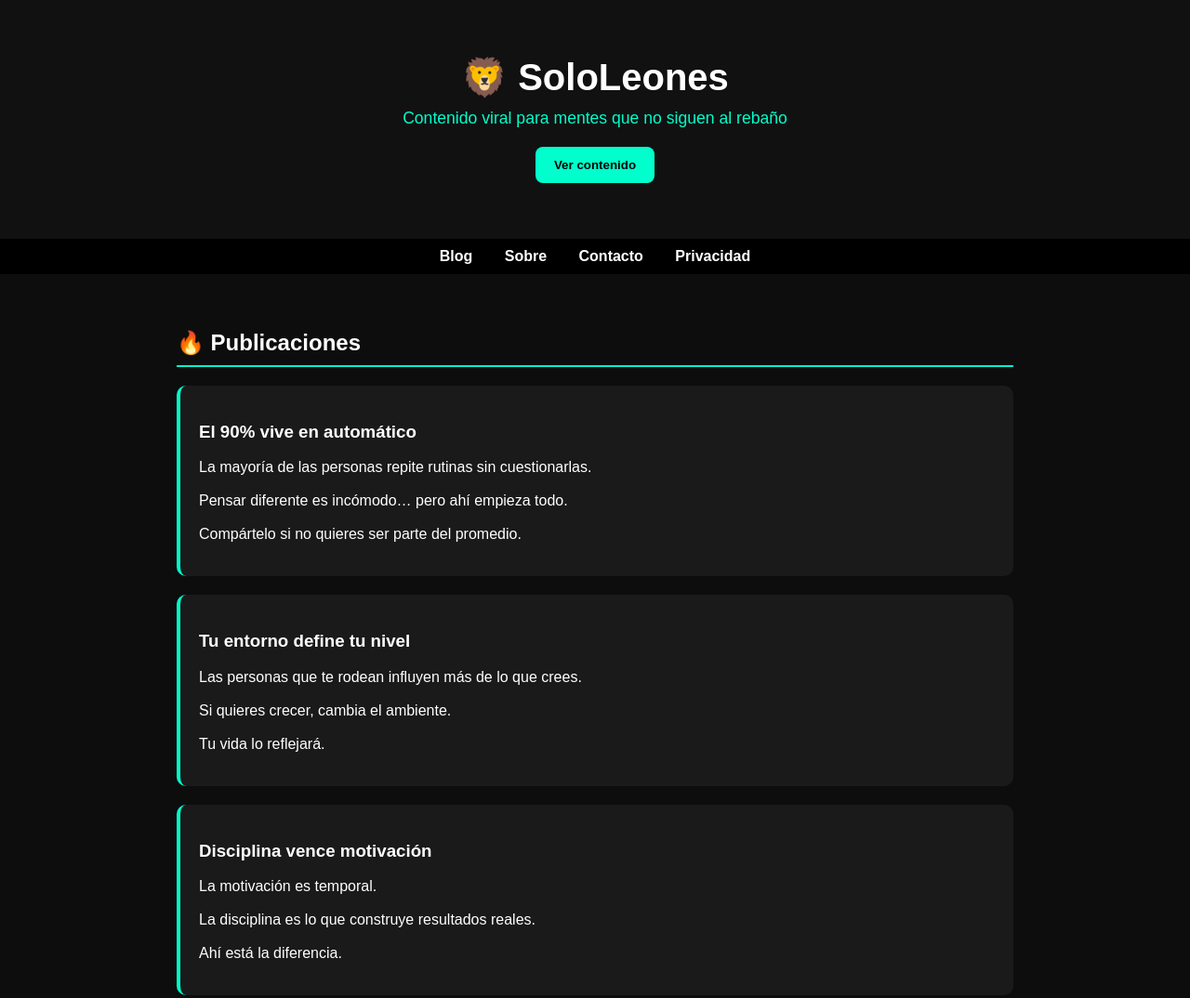
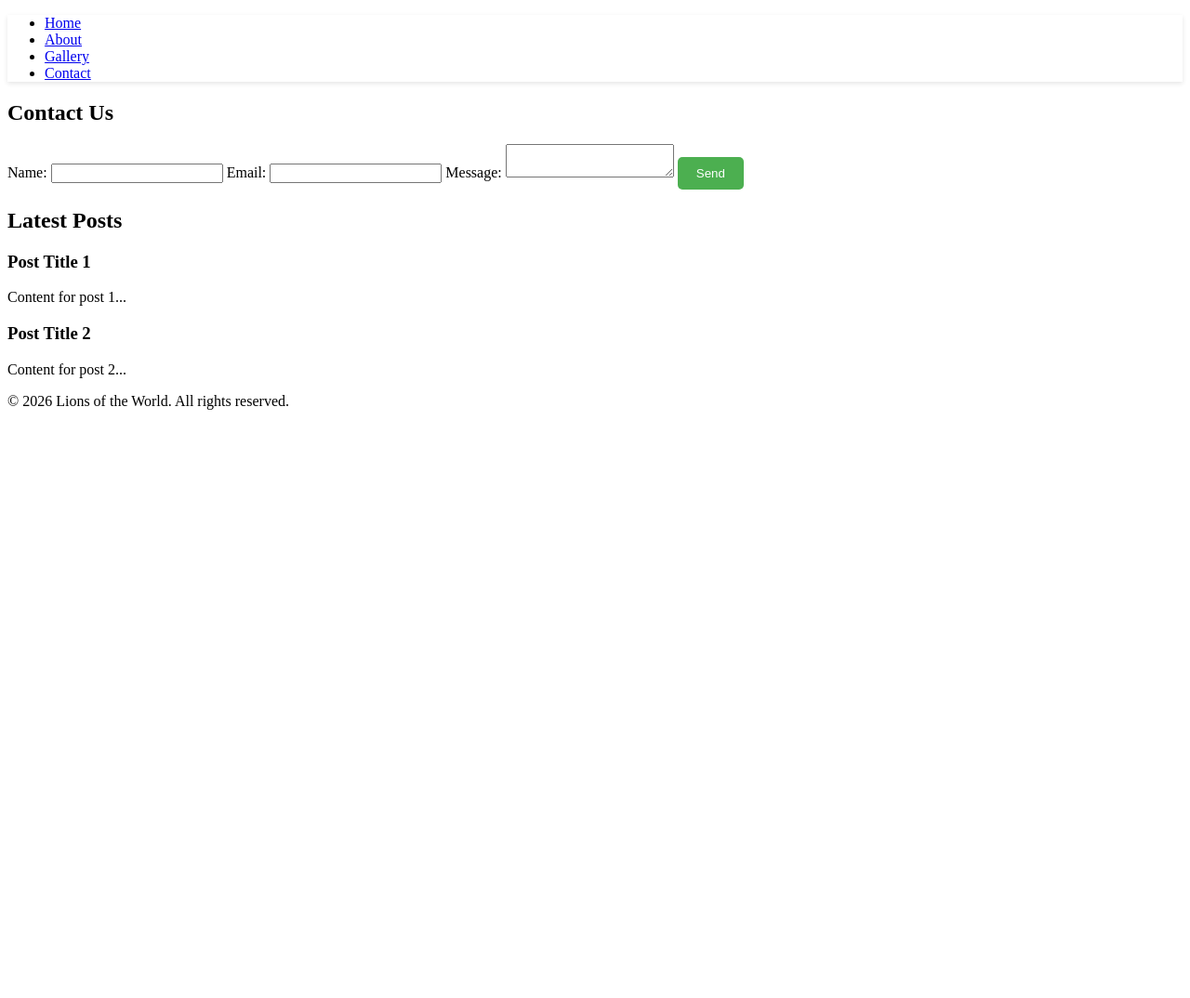
Before and after one commit to fileina/lionsder, a plain HTML site: page index.html in a window 1280 px wide. Shown: the top 1074 px of the page at 93% size. After the commit the page ends 800 px from the top, so only its background shows below. Drawn offline with Linux system fonts and the light colour scheme.

```diff
--- a/index.html
+++ b/index.html
@@ -1,267 +1,80 @@
 <!DOCTYPE html>
-<html lang="es">
+<html lang="en">
 <head>
     <meta charset="UTF-8">
     <meta name="viewport" content="width=device-width, initial-scale=1.0">
-<meta name="description" content="SoloLeones - Contenido viral para mentes que no siguen al rebaño. Ideas directas sobre disciplina, mentalidad y crecimiento personal.">
-<meta name="keywords" content="mentalidad, disciplina, crecimiento personal, motivación">
-<meta name="author" content="SoloLeones">
-<title>SoloLeones - Contenido Viral para Mentes Independientes</title>
-
+    <meta name="description" content="An awesome website that showcases a variety of lions and their habitats.">
+    <meta name="keywords" content="lions, wildlife, nature, conservation">
+    <meta name="author" content="Fileina">
+    <title>Lions of the World</title>
+    <link rel="stylesheet" href="styles.css">
     <style>
-body{
-  margin:0;
-  font-family: Arial;
-  background:#0d0d0d;
-  color:white;
+        /* Improved button styling */
+        .button {
+            padding: 10px 20px;
+            background-color: #4CAF50;
+            color: white;
+            border: none;
+            border-radius: 5px;
+            cursor: pointer;
         }
-
-header{
-  text-align:center;
-  padding:60px 20px;
-  background:#111;
+        .button:hover {
+            background-color: #45a049;
         }
-
-header h1{
-  margin:0;
-  font-size:2.5em;
+        /* Sticky navigation styles */
+        nav {
+            position: sticky;
+            top: 0;
+            background-color: white;
+            box-shadow: 0 2px 5px rgba(0,0,0,0.1);
         }
-
-header p{
-  margin:10px 0 20px 0;
-  font-size:1.1em;
-  color:#00ffcc;
-}
-
-nav{
-  background:#000;
-  padding:10px;
-  text-align:center;
-  position:sticky;
-  top:0;
-  z-index:100;
-}
-
-nav a{
-  color:white;
-  margin:15px;
-  text-decoration:none;
-  font-weight:bold;
-  transition:color 0.3s ease;
-}
-
-nav a:hover{
-  color:#00ffcc;
-}
-
-section{
-  max-width:900px;
-  margin:auto;
-  padding:40px 20px;
-}
-
-section h2{
-  border-bottom:2px solid #00ffcc;
-  padding-bottom:10px;
-}
-
-.post{
-  background:#1a1a1a;
-  padding:20px;
-  margin:20px 0;
-  border-radius:10px;
-  border-left:4px solid #00ffcc;
-}
-
-button{
-  padding:12px 20px;
-  background:#00ffcc;
-  border:none;
-  border-radius:8px;
-  font-weight:bold;
-  cursor:pointer;
-  color:#000;
-  transition:background 0.3s ease;
-}
-
-button:hover{
-  background:#00e6b8;
-}
-
-form{
-  display:flex;
-  flex-direction:column;
-  gap:15px;
-  max-width:500px;
-}
-
-form input,
-form textarea{
-  padding:12px;
-  border:1px solid #00ffcc;
-  border-radius:8px;
-  background:#1a1a1a;
-  color:white;
-  font-family:Arial;
-}
-
-form input:focus,
-form textarea:focus{
-  outline:none;
-  border-color:#00e6b8;
-  box-shadow:0 0 10px rgba(0, 255, 204, 0.3);
-}
-
-form textarea{
-  resize:vertical;
-  min-height:120px;
-}
-
-footer{
-  text-align:center;
-  padding:30px;
-  background:#111;
-  border-top:1px solid #00ffcc;
-  margin-top:40px;
-}
-
-@media (max-width:600px){
-  header{
-    padding:40px 20px;
-  }
-
-  header h1{
-    font-size:1.8em;
-  }
-
-  nav a{
-    display:block;
-    margin:10px 0;
-  }
-
-  section{
-    padding:20px 15px;
+        /* Media queries for responsiveness */
+        @media (max-width: 768px) {
+            nav {
+                flex-direction: column;
             }
         }
     </style>
-
-<script>
-function ir(id){
-  document.getElementById(id).scrollIntoView({behavior:"smooth"});
-}
-
-function enviarFormulario(event){
-  event.preventDefault();
-  alert('Gracias por tu mensaje. Te responderemos pronto.');
-  document.getElementById('formularioContacto').reset();
-}
-</script>
-
 </head>
-
 <body>
-
-<header>
-<h1>🦁 SoloLeones</h1>
-<p>Contenido viral para mentes que no siguen al rebaño</p>
-<button onclick="ir('blog')">Ver contenido</button>
-</header>
-
     <nav>
-<a href="javascript:void(0)" onclick="ir('blog')">Blog</a>
-<a href="javascript:void(0)" onclick="ir('sobre')">Sobre</a>
-<a href="javascript:void(0)" onclick="ir('contacto')">Contacto</a>
-<a href="javascript:void(0)" onclick="ir('privacidad')">Privacidad</a>
+        <ul>
+            <li><a href="#">Home</a></li>
+            <li><a href="#">About</a></li>
+            <li><a href="#">Gallery</a></li>
+            <li><a href="#">Contact</a></li>
+        </ul>
     </nav>
-
-<section id="blog">
-<h2>🔥 Publicaciones</h2>
-
-<div class="post">
-<h3>El 90% vive en automático</h3>
-<p>
-La mayoría de las personas repite rutinas sin cuestionarlas.
-<br><br>
-Pensar diferente es incómodo… pero ahí empieza todo.
-<br><br>
-Compártelo si no quieres ser parte del promedio.
-</p>
-</div>
-
-<div class="post">
-<h3>Tu entorno define tu nivel</h3>
-<p>
-Las personas que te rodean influyen más de lo que crees.
-<br><br>
-Si quieres crecer, cambia el ambiente.
-<br><br>
-Tu vida lo reflejará.
-</p>
-</div>
-
-<div class="post">
-<h3>Disciplina vence motivación</h3>
-<p>
-La motivación es temporal.
-<br><br>
-La disciplina es lo que construye resultados reales.
-<br><br>
-Ahí está la diferencia.
-</p>
-</div>
-
-<div class="post">
-<h3>Menos distracción, más enfoque</h3>
-<p>
-Cada notificación roba atención.
-<br><br>
-Cada distracción retrasa tu progreso.
-<br><br>
-Controla tu enfoque o alguien más lo hará.
-</p>
-</div>
-
-</section>
-
-<section id="sobre">
-<h2>🧠 Sobre SoloLeones</h2>
-<p>
-SoloLeones nace con la idea de crear contenido directo, simple y poderoso.
-<br><br>
-En un mundo lleno de ruido, aquí encontrarás ideas que buscan generar impacto real.
-<br><br>
-No seguimos tendencias, creamos mentalidad.
-</p>
-</section>
-
-<section id="contacto">
-<h2>✉️ Contacto</h2>
-<p>
-¿Quieres colaborar o trabajar con SoloLeones?
-<br><br>
-Escríbenos y te responderemos lo antes posible.
-</p>
-
-<form id="formularioContacto" onsubmit="enviarFormulario(event)">
-<input type="text" placeholder="Tu nombre" required>
-<input type="email" placeholder="Tu email" required>
-<textarea placeholder="Tu mensaje" required></textarea>
-<button type="submit">Enviar mensaje</button>
+    <main>
+        <!-- Functional contact form -->
+        <section id="contact">
+            <h2>Contact Us</h2>
+            <form action="/submit" method="post">
+                <label for="name">Name:</label>
+                <input type="text" id="name" name="name" required>
+                <label for="email">Email:</label>
+                <input type="email" id="email" name="email" required>
+                <label for="message">Message:</label>
+                <textarea id="message" name="message" required></textarea>
+                <button class="button" type="submit">Send</button>
             </form>
         </section>
-
-<section id="privacidad">
-<h2>🔒 Política de Privacidad</h2>
-<p>
-Este sitio puede utilizar cookies y herramientas de análisis para mejorar la experiencia del usuario.
-<br><br>
-Al navegar en este sitio, aceptas estas condiciones.
-</p>
+        <!-- 20 posts from new code along with improvements -->
+        <section id="posts">
+            <h2>Latest Posts</h2>
+            <article>
+                <h3>Post Title 1</h3>
+                <p>Content for post 1...</p>
+            </article>
+            <article>
+                <h3>Post Title 2</h3>
+                <p>Content for post 2...</p>
+            </article>
+            <!-- More posts... -->
         </section>
-
+    </main>
     <footer>
-<p>© 2026 SoloLeones</p>
+        <p>&copy; 2026 Lions of the World. All rights reserved.</p>
     </footer>
-
 </body>
 </html>
```
Lines whose indentation alone changed are shown as unchanged.
